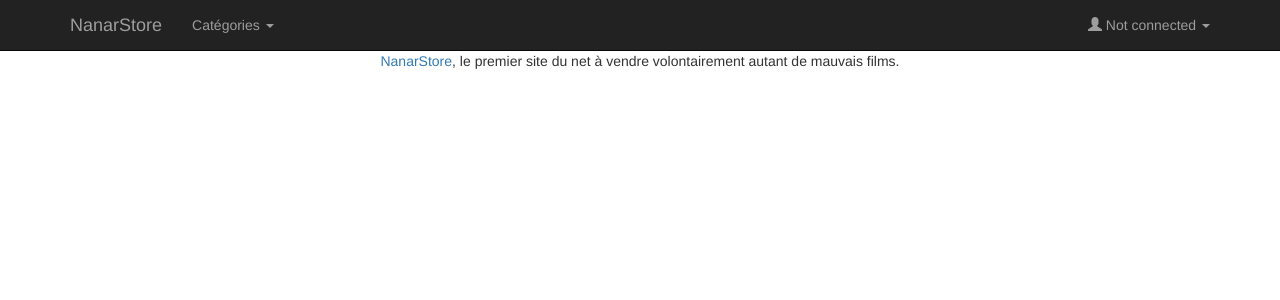
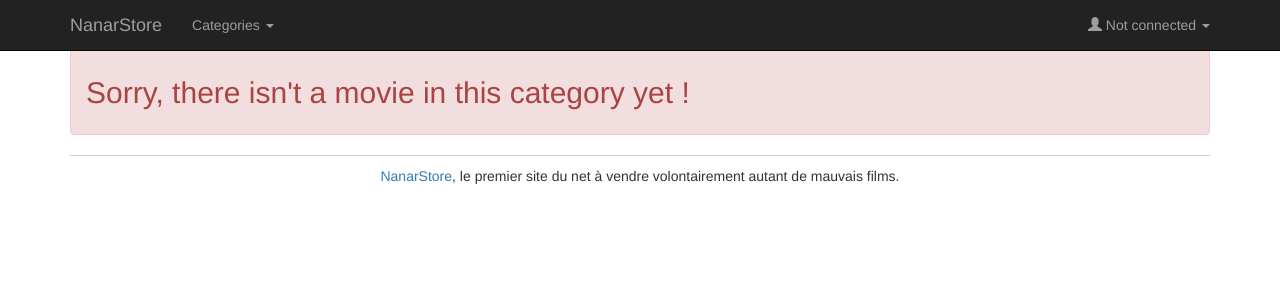
Before and after one commit to bguyl/NanarStore, a PHP site: template views/category.html.twig in a window 1280 px wide. Shown: the top 300 px of the page. Run offline with PHP 8.4, Linux system fonts and the light colour scheme; the template is opened without the code that fills it, so the values that code supplies are empty; some libraries are stand-ins or nearby versions.

Commit message:
Adding error message when there isnt a movie in a categorie

```diff
--- a/src/DAO/ArticleDAO.php
+++ b/src/DAO/ArticleDAO.php
@@ -58,10 +58,7 @@ class ArticleDAO extends DAO
           $articles[$articleId] = $this->buildDomainObject($row);
       }
 
-      if ($articles)
-          return $articles;
-      else
-          throw new \Exception("No article matching category " . $name);
+      return $articles;
 
     }
 
--- a/views/category.html.twig
+++ b/views/category.html.twig
@@ -11,5 +11,12 @@
 	<img src = '{{app.request.basepath}}/img/{{article.image}}'/>
 	<br/> <p class="label label-primary"> {{article.price}}€ </p>
 </article>
+{% else %}
+<article>
+  <div class="alert alert-danger" role="alert">
+    <h2>Sorry, there isn't a movie in this category yet !</h2>
+  </div>
+</article>
+
 {% endfor %}
 {% endblock %}
--- a/views/layout.html.twig
+++ b/views/layout.html.twig
@@ -29,7 +29,7 @@
 
 						<li class="dropdown">
                         <a href="#" class="dropdown-toggle" data-toggle="dropdown">
-                            Catégories <b class="caret"></b></a>
+                            Categories <b class="caret"></b></a>
                             <ul class="dropdown-menu">
                                 {% for category in categories %}
                                     <li><a href="{{ path('category', {name: category.name}) }}">{{ category.name }}</a></li>
```
